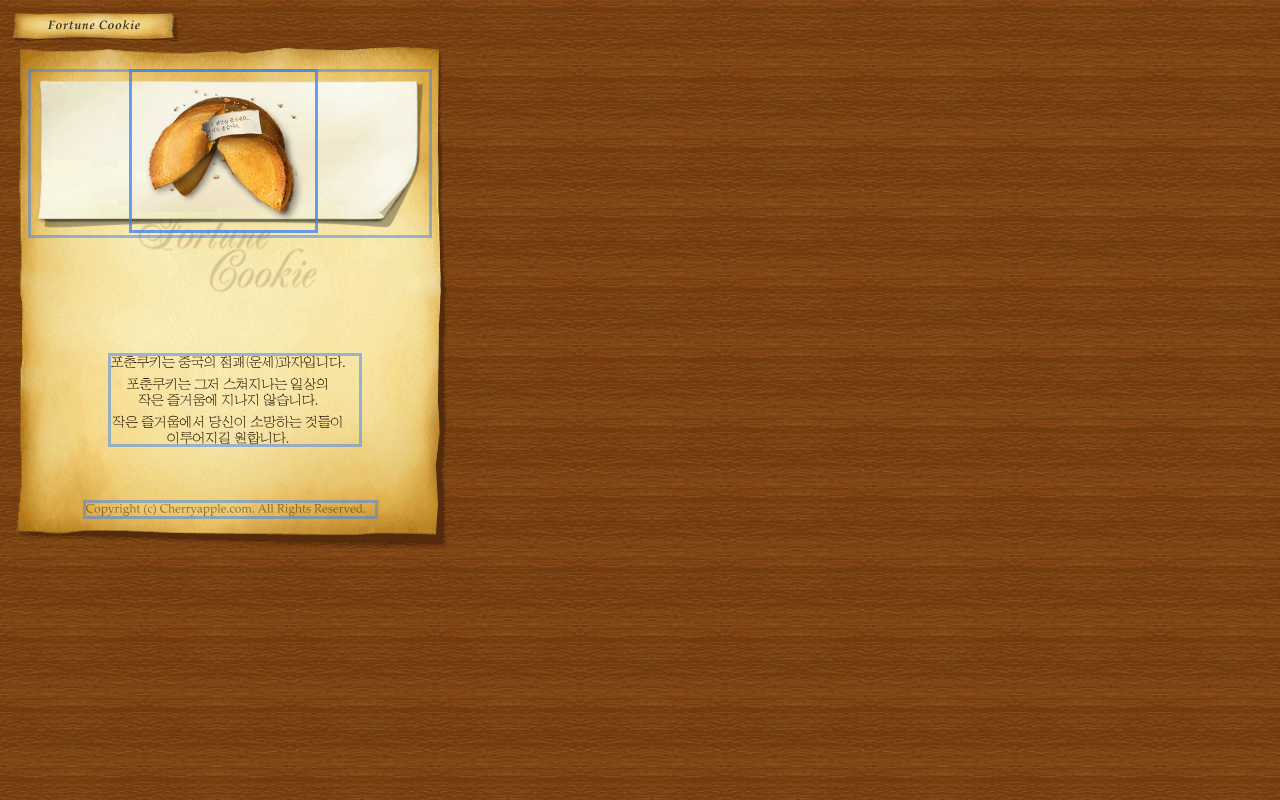
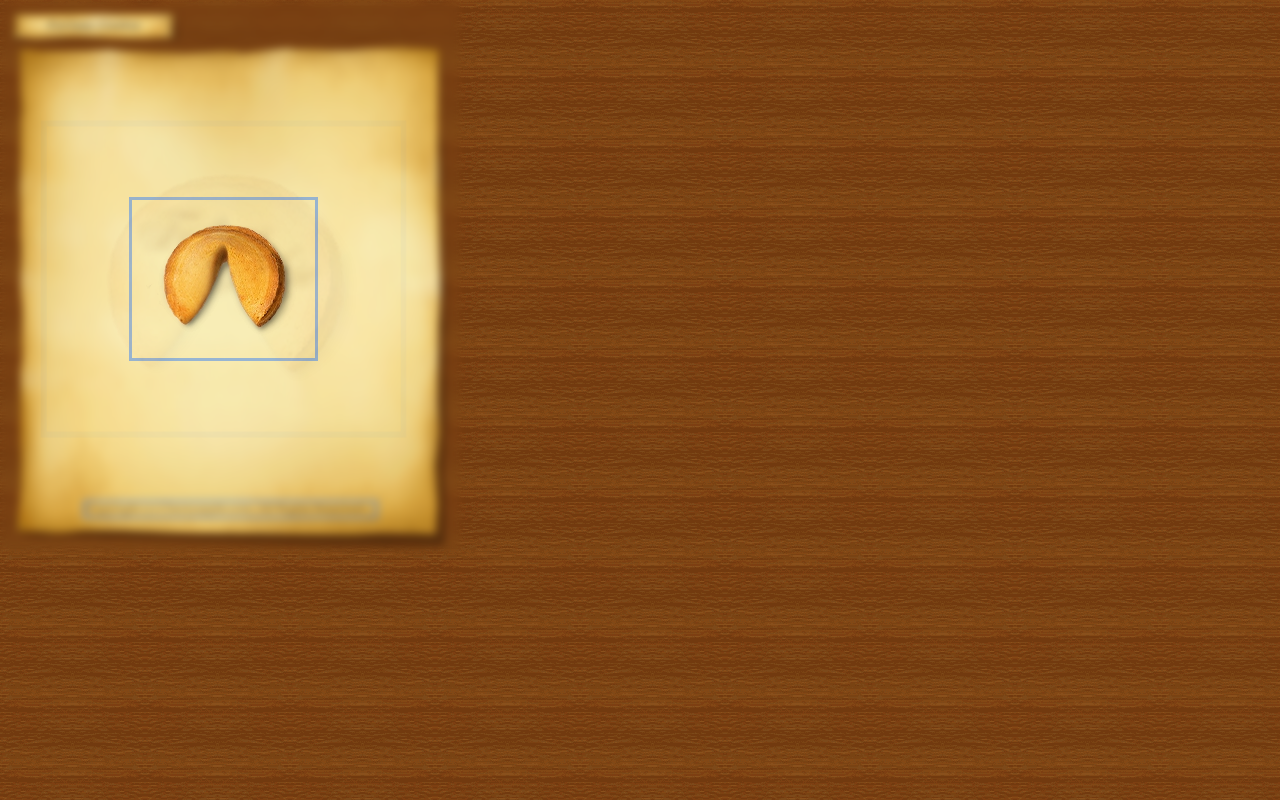
Before and after one commit to 61315/cookie, a Vue app: page / in a window 1280 px wide. Built offline with nearby package versions, Linux system fonts and the light colour scheme.

Commit message:
Add events, interactions and animations

```diff
--- a/src/components/Cookie.vue
+++ b/src/components/Cookie.vue
@@ -1,25 +1,23 @@
 <template>
   <div class="min-h-screen">
-    <div class="box-container flex justify-center relative">
+    <div class="box-container flex justify-center relative transition duration-500" :class="{ 'filter blur-sm' : !state.isActive }">
 
-      <div class="box-slip absolute ring"></div>
-
-      <div class="box-cookie absolute ring">
+      <div class="box-cookie absolute ring transition-opacity duration-500" :class="[ state.isActive ? 'opacity-100' : 'opacity-0' ]" v-if="!state.isCracked">
         <svg xmlns:xlink="http://www.w3.org/1999/xlink" height="158px" width="183px"
           xmlns="http://www.w3.org/2000/svg">
           <g transform="matrix(1.0, 0.0, 0.0, 1.0, 95 79)">
-            <path class="cursor-pointer" fill-opacity="0.5"
+            <path class="cursor-pointer" fill-opacity="0.0" @click="crack"
               d="M45.05 36.65 Q32.6 47.7 31.25 47.3 12.65 36.85 0.25 -19.05 -3.75 -17.35 -15.65 9.0 -27.55 35.35 -35.15 39.65 -41.95 47.5 -46.4 42.75 -50.85 37.95 -51.7 36.3 -61.2 23.6 -62.25 1.5 -63.3 -20.6 -45.65 -37.45 -28.0 -54.3 -2.75 -54.3 22.45 -54.3 40.35 -37.45 58.15 -20.6 57.85 2.5 57.5 25.55 45.05 36.65"
               fill="#2d1804" fill-rule="evenodd" stroke="none" />
           </g>
         </svg>
       </div>
 
-      <div class="box-cookie-alt absolute ring">
+      <div class="box-cookie-alt absolute ring" v-if="state.isCracked">
         <svg xmlns:xlink="http://www.w3.org/1999/xlink" height="158px" width="183px"
           xmlns="http://www.w3.org/2000/svg">
           <g transform="matrix(1.0, 0.0, 0.0, 1.0, 105, 52)">
-            <path class="cursor-pointer" @click="presentSlip"
+            <path class="cursor-pointer opacity-0 hover:opacity-100" @click="open"
               d="M23.95 -1.9 Q24.9 2.4 25.75 9.0 -6.15 6.3 -27.65 16.4 L-28.85 14.05 -27.75 11.15 -30.05 6.95 -33.95 5.65 -35.05 4.05 -34.05 2.45 -34.0 -1.05 -31.8 -1.1 -31.1 -3.1 -28.15 -2.85 -26.9 -5.65 -24.6 -7.45 -23.35 -9.25 Q-4.35 -13.65 11.15 -14.7 18.45 -15.05 23.1 -14.75 22.95 -6.25 23.95 -1.9"
               fill="url(#gradient0)" fill-rule="evenodd" stroke="none" />
           </g>
@@ -34,27 +32,56 @@
         </svg>
       </div>
 
-      <div class="box-intro absolute ring">
-        <img src="../assets/texts/text_intro.svg" />
-      </div>
+      <div class="box-slip absolute ring" v-if="state.isOpen"></div>
 
-      <div class="box-footer absolute ring">
-        <img src="../assets/texts/text_copyright.svg" />
-      </div>
+      <div class="box-intro absolute ring transition-opacity duration-500" :class="[ state.isActive ? 'opacity-100' : 'opacity-0' ]" />
+
+      <div class="box-footer absolute ring" />
 
     </div>
+
+    <div class="box-start absolute ring transition-opacity" :class="{ 'opacity-0' : state.isActive }"/>
+    <div class="box-start absolute ring cursor-pointer" :class="{ 'animate-ping' : !state.isActive }" v-if="!state.isActive" @click="activate"/>
+
   </div>
 </template>
 
 <script setup>
 import { defineProps, reactive } from "vue";
+import sound_bgs from "../assets/sounds/bgs.mp3";
+import sound_crack from "../assets/sounds/crack.mp3";
 
 defineProps({
   msg: String,
 });
 
-const state = reactive({ count: 0 });
-const presentSlip = () => alert("Work in progress..");
+const state = reactive({ count: 0, isActive: false, isCracked: false, isOpen: false });
+
+const activate = () => {
+  state.isActive = true;
+
+  let audio = new Audio(sound_bgs);
+  audio.loop = true;
+
+  audio.addEventListener("canplaythrough", () => {
+        audio.play();
+  });
+}
+
+const crack = () => {
+  state.isCracked = true;
+
+  let audio = new Audio(sound_crack);
+
+  audio.addEventListener("canplaythrough", () => {
+        audio.play();
+  });
+}
+
+const open = () => {
+  state.isOpen = true;
+}
+
 </script>
 
 <style scoped>
@@ -63,6 +90,14 @@ div .box-container {
   width: 460px;
   height: 550px;
   background-image: url('../assets/images/image_container.png');
+}
+
+div .box-start {
+  width: 183px;
+  height: 158px;
+  top: 200px;
+  left: 132px;
+  background-image: url('../assets/images/image_cookie.png');
 }
 
 div .box-cookie {
@@ -89,12 +124,18 @@ div .box-slip {
 }
 
 div .box-intro {
+  width: 248.15px;
+  height: 88.35px;
   left: 110.5px;
   bottom: 106px;
+  background-image: url('../assets/texts/text_intro.svg');
 }
 
 div .box-footer {
+  width: 288.9px;
+  height: 12.7px;
   left: 86px;
   bottom: 34px;
+  background-image: url('../assets/texts/text_copyright.svg');
 }
 </style>
```
